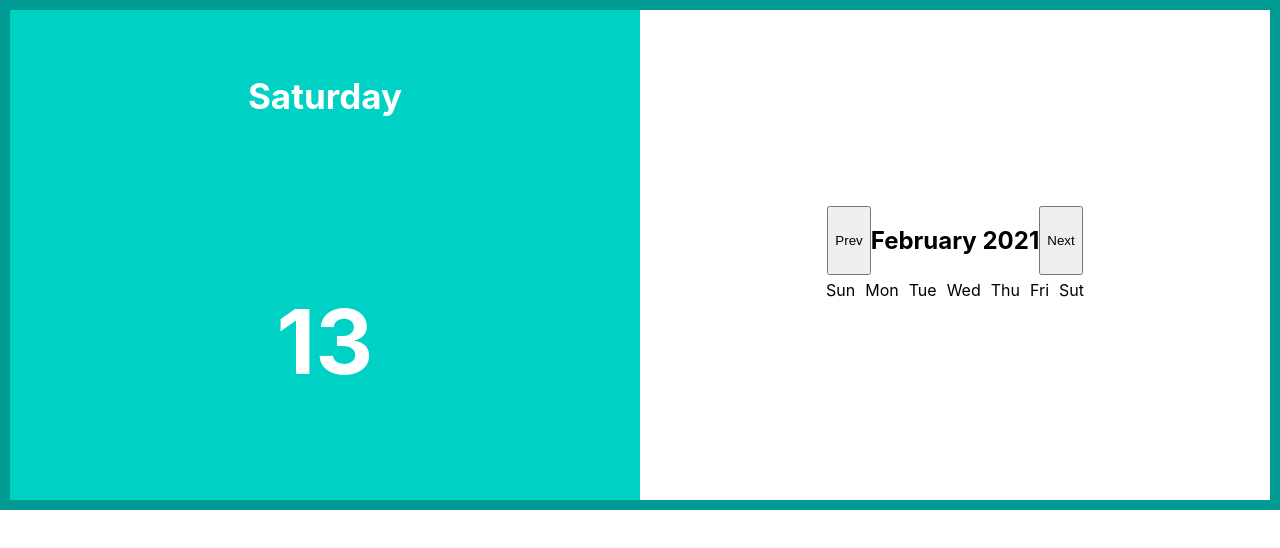
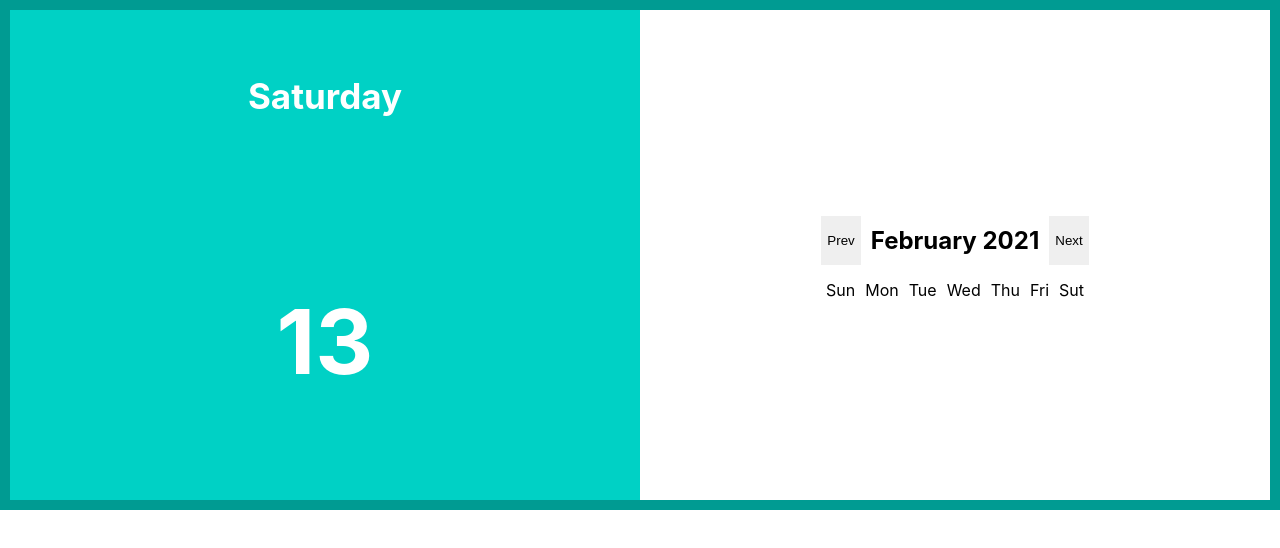
Before and after one commit to vitaliisyrykh/calendar-signIn-form, a React (Create React App) app: page / in a window 1280 px wide. Shown: the top 548 px of the page. Built offline with nearby package versions, Linux system fonts and the light colour scheme.

Commit message:
add more new

```diff
--- a/src/App.js
+++ b/src/App.js
@@ -2,12 +2,21 @@ import React from "react";
 import Calendar from './calendar';
 import InputForm from "./input-form/index";
 import Counter from "./counter";
+//import FlexContainer from './flex-container';
 
 import "./App.css";
 
 function App(props) {
 
-  return <Calendar/>;
+  return (
+  <Calendar/>)
+    {/* <FlexContainer jc='center' ai='center'>
+    <div>1</div>
+    <div>2</div>
+    <div>3</div>
+    <div>4</div>
+    <div>5</div>
+  </FlexContainer>) */}
 }
 
 export default App;
--- /dev/null
+++ b/src/calendar/current-calendar-body/day/index.jsx
@@ -0,0 +1,17 @@
+import {Component} from 'react';
+import {format} from 'date-fns';
+class Day extends Component {
+  constructor(props) {
+    super(props)
+  }
+
+
+  render(){
+    const {day}=this.props;
+    return(
+      <p>{format(day, 'd')}</p>
+    )
+  }
+}
+
+export default Day;
--- a/src/calendar/current-calendar-body/index.jsx
+++ b/src/calendar/current-calendar-body/index.jsx
@@ -1,8 +1,8 @@
 import {Component} from 'react';
 import style from './current-calendar-body.module.scss'
 import MounthYear from './mounth-year';
-
-class CurrentCalendarDay extends Component{
+import Month from './mounth'
+class CurrentCalendarBody extends Component{
   constructor(props){
     super(props)
     this.state={
@@ -23,16 +23,17 @@ class CurrentCalendarDay extends Component{
     )
   }
     render(){
+      const {day, handlePrev, handleNext}=this.props;
       return(
         <div className={style.bodyContainer}>
           <MounthYear
-          day={this.props.day}
-          handlePrev={this.props.handlePrev}
-          handleNext = {this.props.handleNext}/>
+          day={day}
+          handlePrev={handlePrev}
+          handleNext = {handleNext}/>
           {this.weekDays()}
-          {/* <CalendarDays/> */}
+          <Month day={day}/>
         </div>
       )
     }
 }
-export default CurrentCalendarDay ;
+export default CurrentCalendarBody ;
--- a/src/calendar/current-calendar-body/mounth-year/index.jsx
+++ b/src/calendar/current-calendar-body/mounth-year/index.jsx
@@ -14,9 +14,9 @@ class MounthYear extends Component {
 
     return(
         <div className = {style.container}>
-          <button onClick = {this.props.handlePrev}>Prev</button>
+          <button className={style.btn} onClick = {this.props.handlePrev}>Prev</button>
           <h1>{format(day, 'MMMM yyyy')}</h1>
-          <button onClick ={this.props.handleNext}>Next</button>
+          <button className={style.btn} onClick ={this.props.handleNext}>Next</button>
         </div>
     )
   }
--- a/src/calendar/current-calendar-body/mounth-year/mouthYear.module.scss
+++ b/src/calendar/current-calendar-body/mounth-year/mouthYear.module.scss
@@ -4,3 +4,8 @@
 
 
 }
+.btn{
+  border: none;
+  cursor: pointer;
+  margin:10px;
+}
--- /dev/null
+++ b/src/calendar/current-calendar-body/mounth/index.jsx
@@ -0,0 +1,16 @@
+import{Component} from 'react';
+import Week from '../week'
+
+class Month extends Component {
+  constructor(props) {
+    super(props)
+  }
+
+  render(){
+    const {year, month, day}=this.props;
+    return(
+      <Week/>
+    )
+  }
+}
+export default Month;
--- /dev/null
+++ b/src/calendar/current-calendar-body/week/index.jsx
@@ -0,0 +1,26 @@
+import {Component} from 'react';
+import{parse} from 'date-fns';
+import Day from '../day'
+
+class Week extends Component {
+  constructor(props) {
+    super(props)
+  }
+
+
+
+
+  render() {
+    const {year, week}=this.props;
+    const startOfWeek = parse(`${year} ${week}`, 'Y w', new Date());
+    const dayArray=[];
+    dayArray.map((day)=>{
+      dayArray.push(<Day key={`${day}${year}-${week}`} day={startOfWeek,day}/>)
+    })
+    console.log(dayArray);
+    return(
+      <div>{[dayArray]}</div>
+    )
+  }
+}
+export default Week;
--- a/src/calendar/index.jsx
+++ b/src/calendar/index.jsx
@@ -1,5 +1,5 @@
 import React from "react";
-import {addMonths} from 'date-fns'
+import {addMonths, getYear, getMonth} from 'date-fns'
 import style from '../calendar/calendar.module.css';
 import CurrentDay from './current-day';
 import CurrentCalendarBody from './current-calendar-body';
@@ -23,13 +23,17 @@ class Calendar extends React.Component {
 
   render() {
     const {day}=this.state;
+    const year = getYear(day);
+    const month = getMonth(day)
     return (
       <section className ={style.calendarContainer}>
         <CurrentDay day={day}/>
         <CurrentCalendarBody
           day = {day}
           handlePrev = {this.handlePrevMounth}
-          handleNext={this.handleNextMounth}/>
+          handleNext={this.handleNextMounth}
+          year={year}
+          month={month}/>
       </section>
     );
   }
--- /dev/null
+++ b/src/flex-container/index.jsx
@@ -0,0 +1,21 @@
+/* import {Component} from 'react';
+import styles from '../flex-container';
+
+class FlexContainer extends Component {
+  constructor(props) {
+    super(props)
+  }
+
+
+  render() {
+    const
+    const {children, jc, ai }= this.props;
+    return(
+      <div className = {styles.container{}}>
+        {children}
+      </div>
+    )
+  }
+}
+ */
+//export default FlexContainer;
--- /dev/null
+++ b/src/flex-container/index.module.css
@@ -0,0 +1,3 @@
+.container{
+
+}
```
Also changed, not shown: src/calendar/current-calendar-body/day-mounth/index.jsx (deleted, +0 -9 lines).
